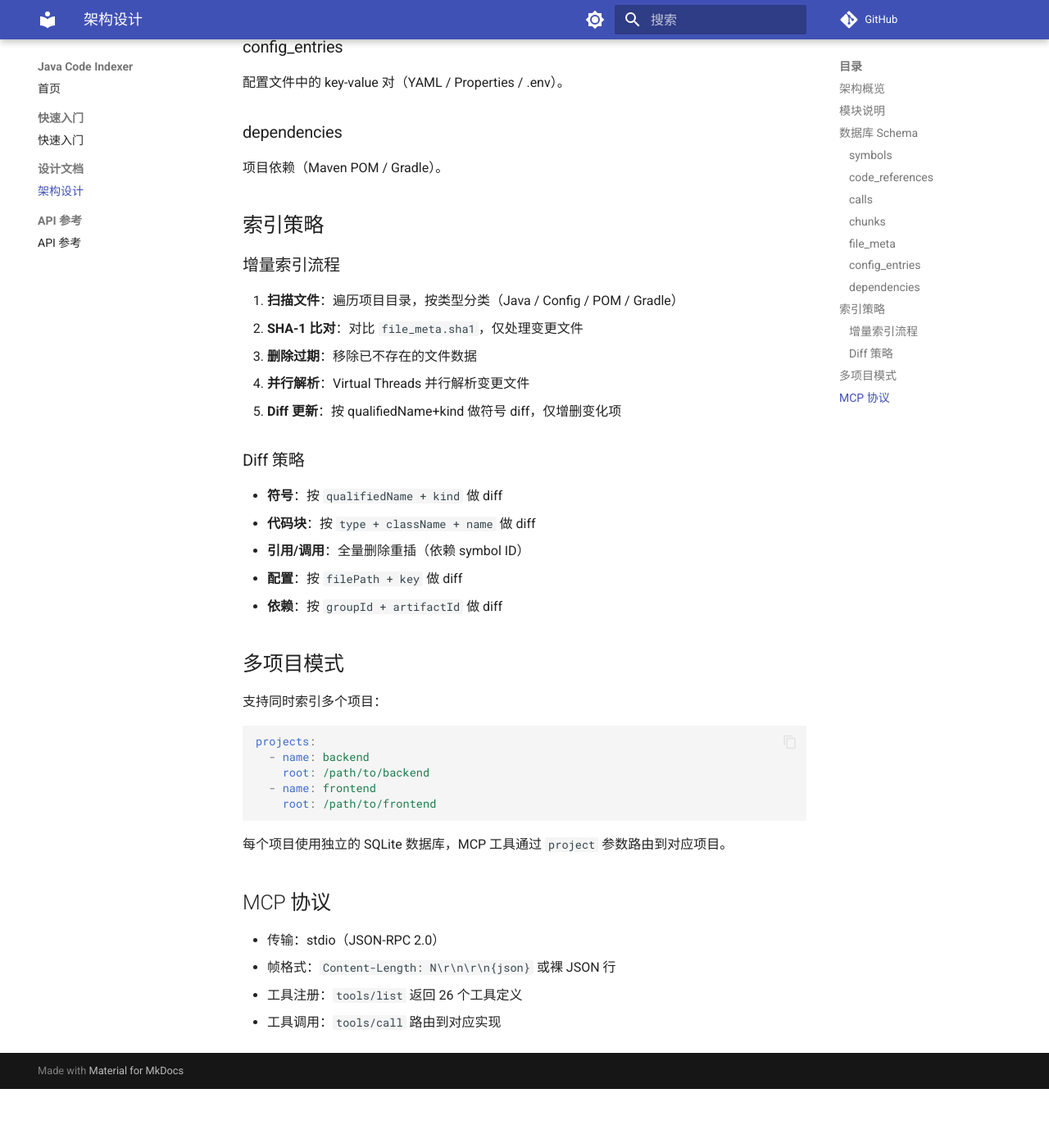
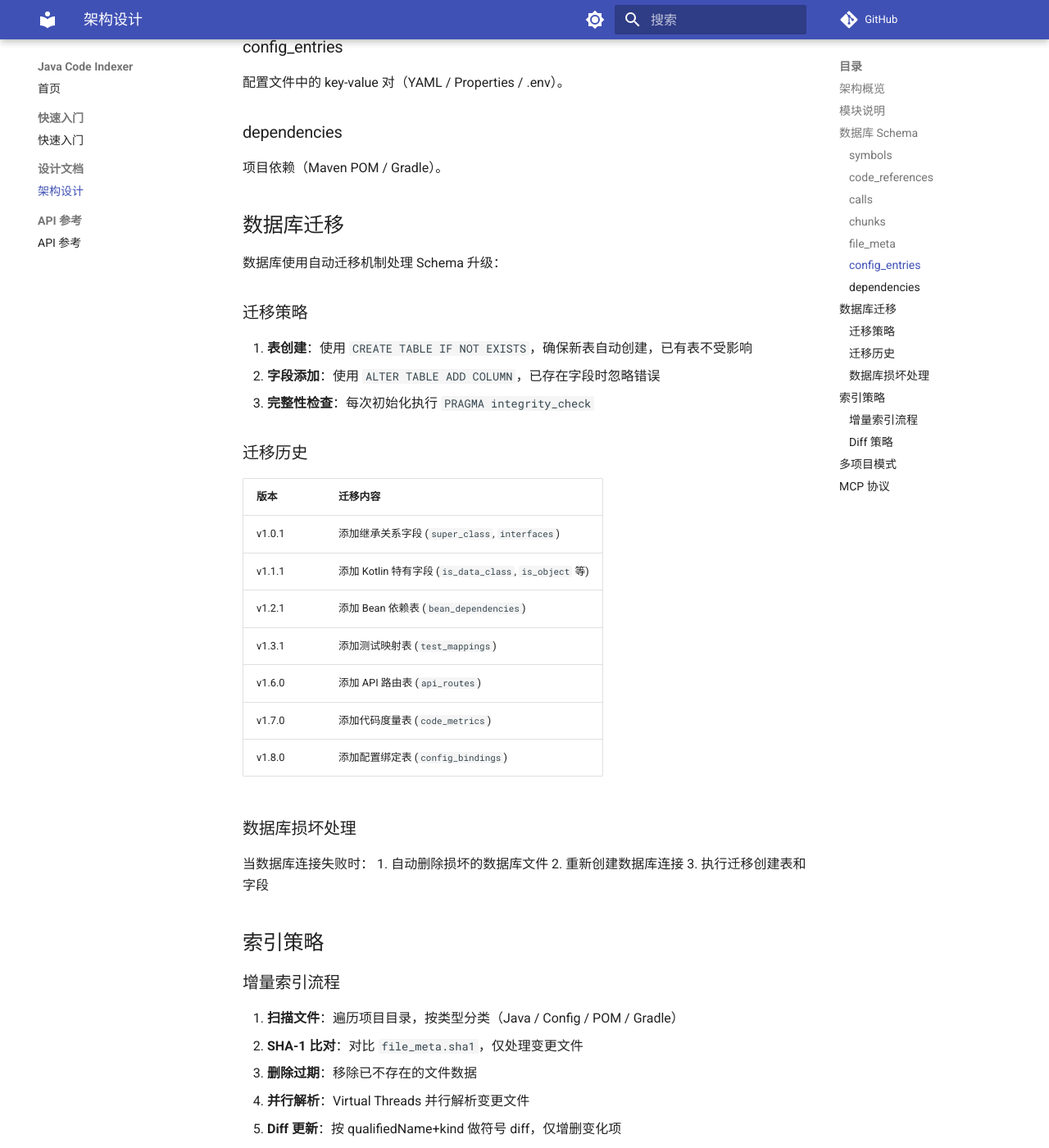
Before and after one commit to Lincoln-cn/JCodeIndexer, an MkDocs documentation site: the page built from doc/design/index.md, in a window 1280 px wide and 1400 px high, scrolled down 3702 px. Shown: the whole window at 82% size. Built offline with MkDocs 1.6.1 and Material for MkDocs 9.7.7, drawn with Linux system fonts in a browser that asks for light colours; comment, search, counter and statistics services are not loaded; before the commit the page ends 5030 px from its top, so only the background shows below that.

Commit message:
docs: 在设计文档中添加数据库迁移说明
- 添加迁移策略说明
- 添加迁移历史记录
- 添加数据库损坏处理说明

```diff
--- a/doc/design/index.md
+++ b/doc/design/index.md
@@ -115,6 +115,35 @@ SQLite 数据库（WAL 模式），13 张核心表：
 ### dependencies
 项目依赖（Maven POM / Gradle）。
 
+## 数据库迁移
+
+数据库使用自动迁移机制处理 Schema 升级：
+
+### 迁移策略
+
+1. **表创建**：使用 `CREATE TABLE IF NOT EXISTS`，确保新表自动创建，已有表不受影响
+2. **字段添加**：使用 `ALTER TABLE ADD COLUMN`，已存在字段时忽略错误
+3. **完整性检查**：每次初始化执行 `PRAGMA integrity_check`
+
+### 迁移历史
+
+| 版本 | 迁移内容 |
+|------|----------|
+| v1.0.1 | 添加继承关系字段 (`super_class`, `interfaces`) |
+| v1.1.1 | 添加 Kotlin 特有字段 (`is_data_class`, `is_object` 等) |
+| v1.2.1 | 添加 Bean 依赖表 (`bean_dependencies`) |
+| v1.3.1 | 添加测试映射表 (`test_mappings`) |
+| v1.6.0 | 添加 API 路由表 (`api_routes`) |
+| v1.7.0 | 添加代码度量表 (`code_metrics`) |
+| v1.8.0 | 添加配置绑定表 (`config_bindings`) |
+
+### 数据库损坏处理
+
+当数据库连接失败时：
+1. 自动删除损坏的数据库文件
+2. 重新创建数据库连接
+3. 执行迁移创建表和字段
+
 ## 索引策略
 
 ### 增量索引流程
```
